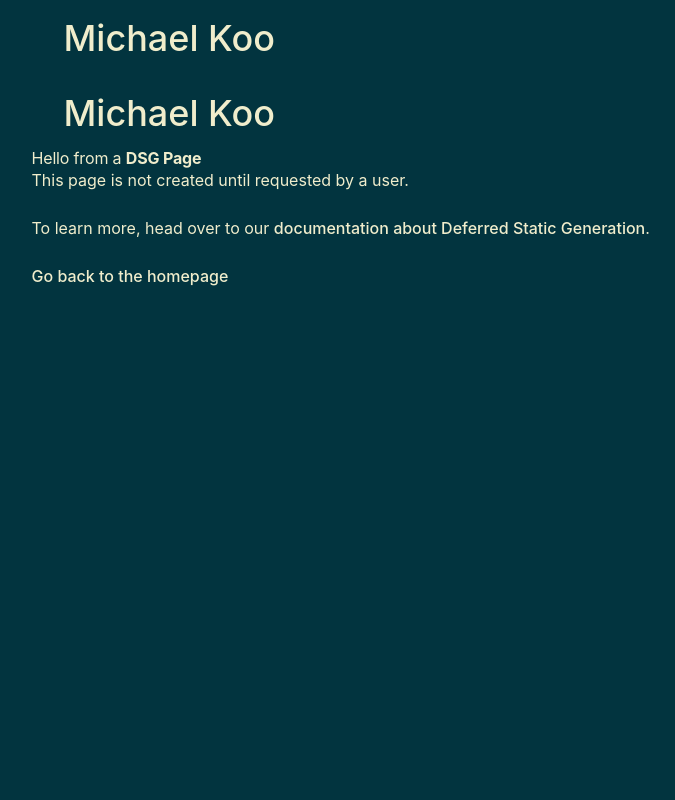
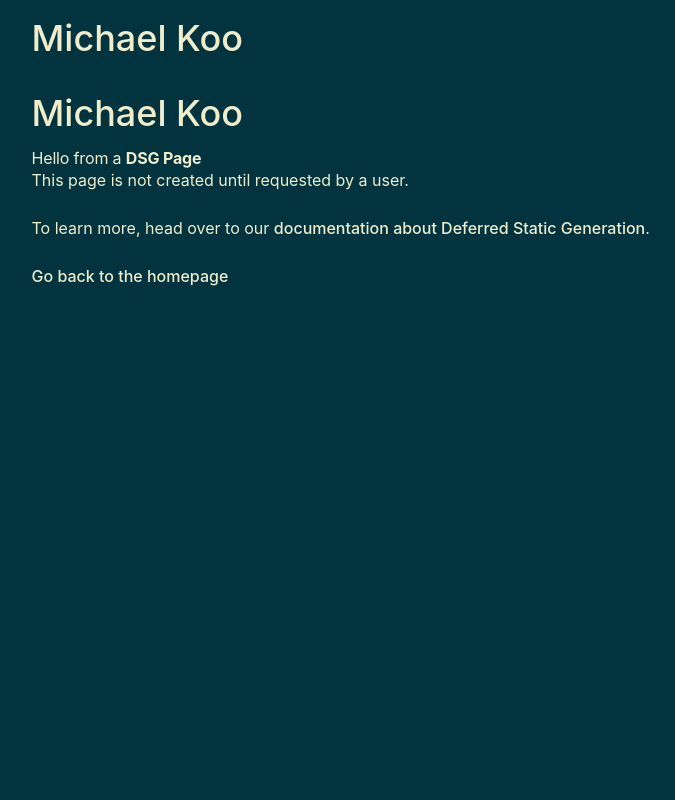
Before and after one commit to GoKooma/michaelkoo.dev, a Gatsby site: page /using-dsg in a window 1280 px wide. Shown: the top 800 px of the page, without its empty margins (36-711 px from the left). Built offline with nearby package versions, Linux system fonts and the light colour scheme; Gatsby itself is replaced by a stand-in of ours.

Commit message:
Delete margin

```diff
--- a/src/components/Header/index.js
+++ b/src/components/Header/index.js
@@ -5,7 +5,7 @@
 
 const Header = ({ siteTitle }) => (
   <header
-    className="flex flex-row items-center justify-between mx-8 py-4 text-base text-theme-cream no-underline h-[75px]"
+    className="flex flex-row items-center justify-between py-4 text-base text-theme-cream no-underline h-[75px]"
   >
     <div className="relative">
       <Link
```
